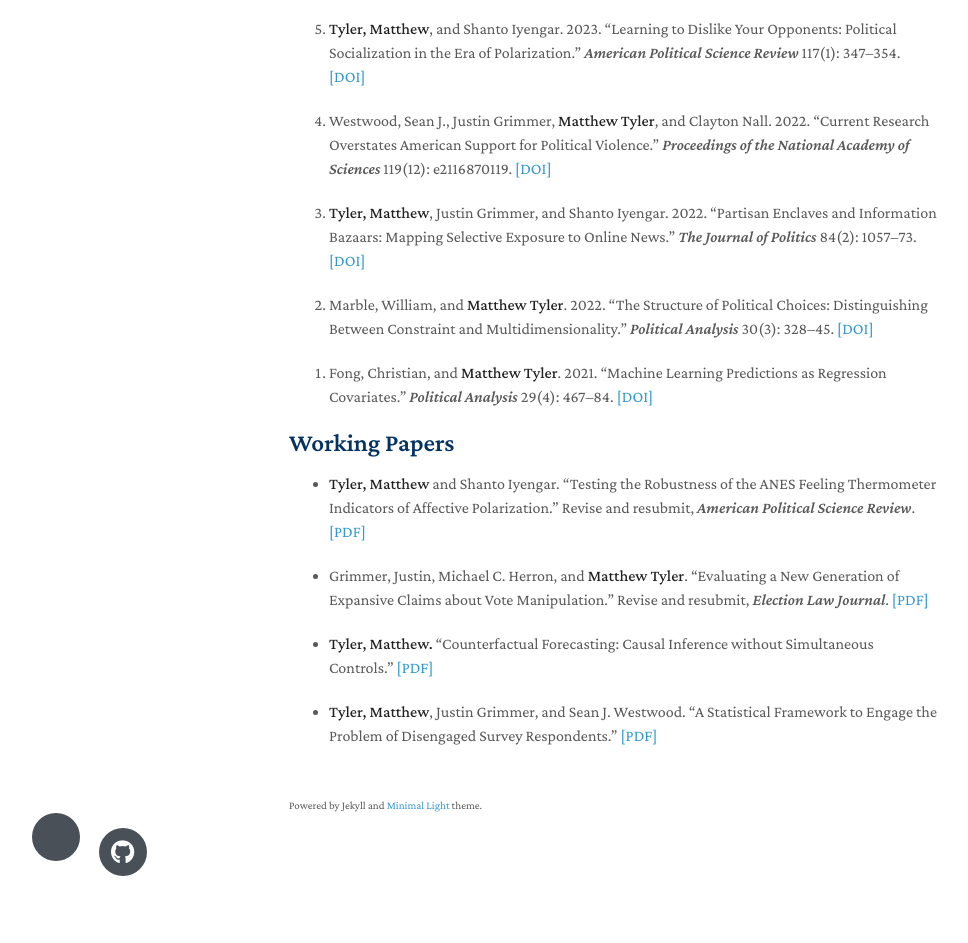
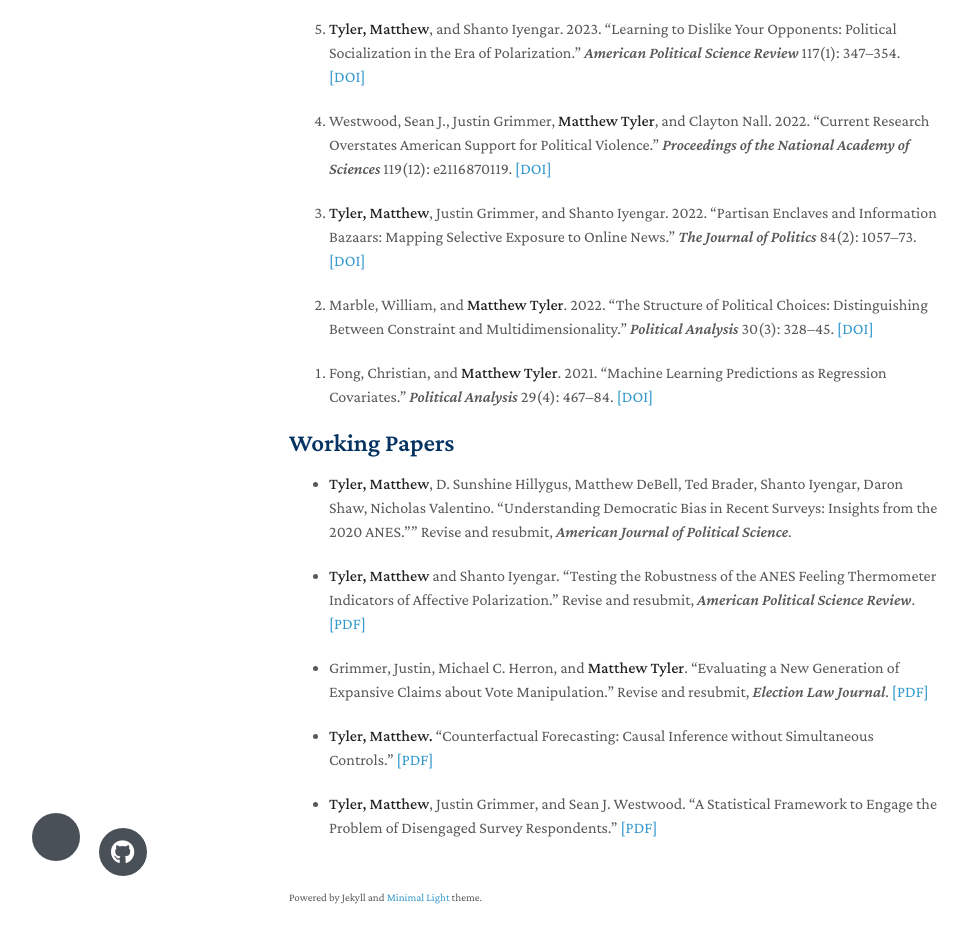
Before and after one commit to matthewtyler/matthewtyler.github.io, a Jekyll site: the page built from index.md, in a window 1280 px wide and 1320 px high. Shown: the part 342-1285 px from the top of the window, without its empty margins (181-1149 px from the left). Built offline with Jekyll 4.4.1, drawn with Linux system fonts in a browser that asks for light colours; nearby versions of some CDN libraries; a style sheet for code colours, icons or effects is not loaded; our own code applies the rules of GitHub Pages for plain Markdown files.

Commit message:
Update index.md

```diff
--- a/index.md
+++ b/index.md
@@ -26,6 +26,8 @@ My CV can be found [here](https://www.dropbox.com/s/sm0pfjekpzdykd7/CV.pdf?dl=0)
 
 ## Working Papers
 
+* **Tyler, Matthew**, D. Sunshine Hillygus, Matthew DeBell, Ted Brader, Shanto Iyengar, Daron Shaw, Nicholas Valentino. "Understanding Democratic Bias in Recent Surveys: Insights from the 2020 ANES."" Revise and resubmit, *American Journal of Political Science*.
+
 
 * **Tyler, Matthew** and Shanto Iyengar. "Testing the Robustness of the ANES Feeling Thermometer Indicators of Affective Polarization." Revise and resubmit, *American Political Science Review*. [[PDF]](https://www.dropbox.com/s/0pckb5wjrxcjbs4/Robustness_of_Increasing_Affective_Polarization.pdf?dl=0)
 
```
